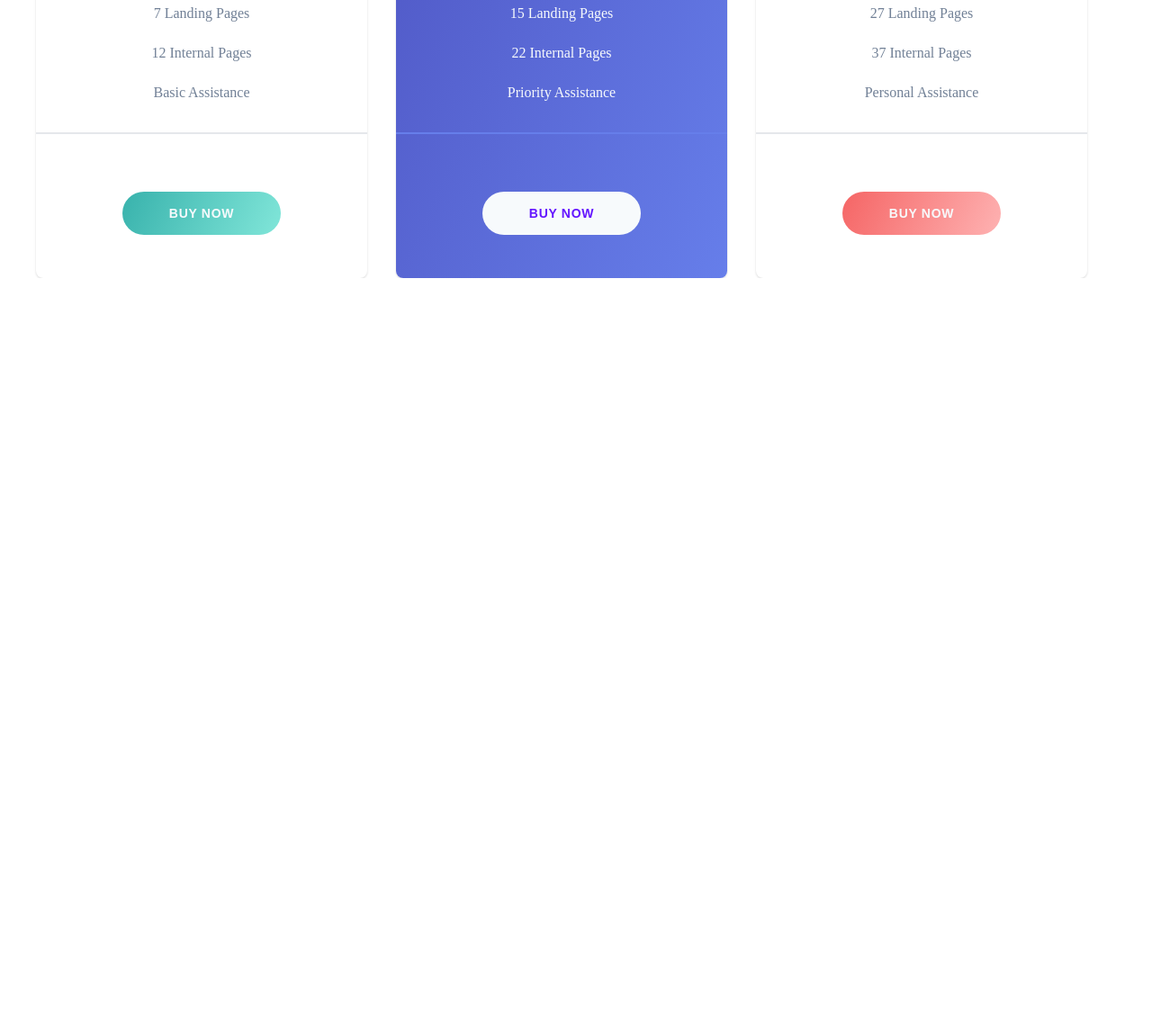
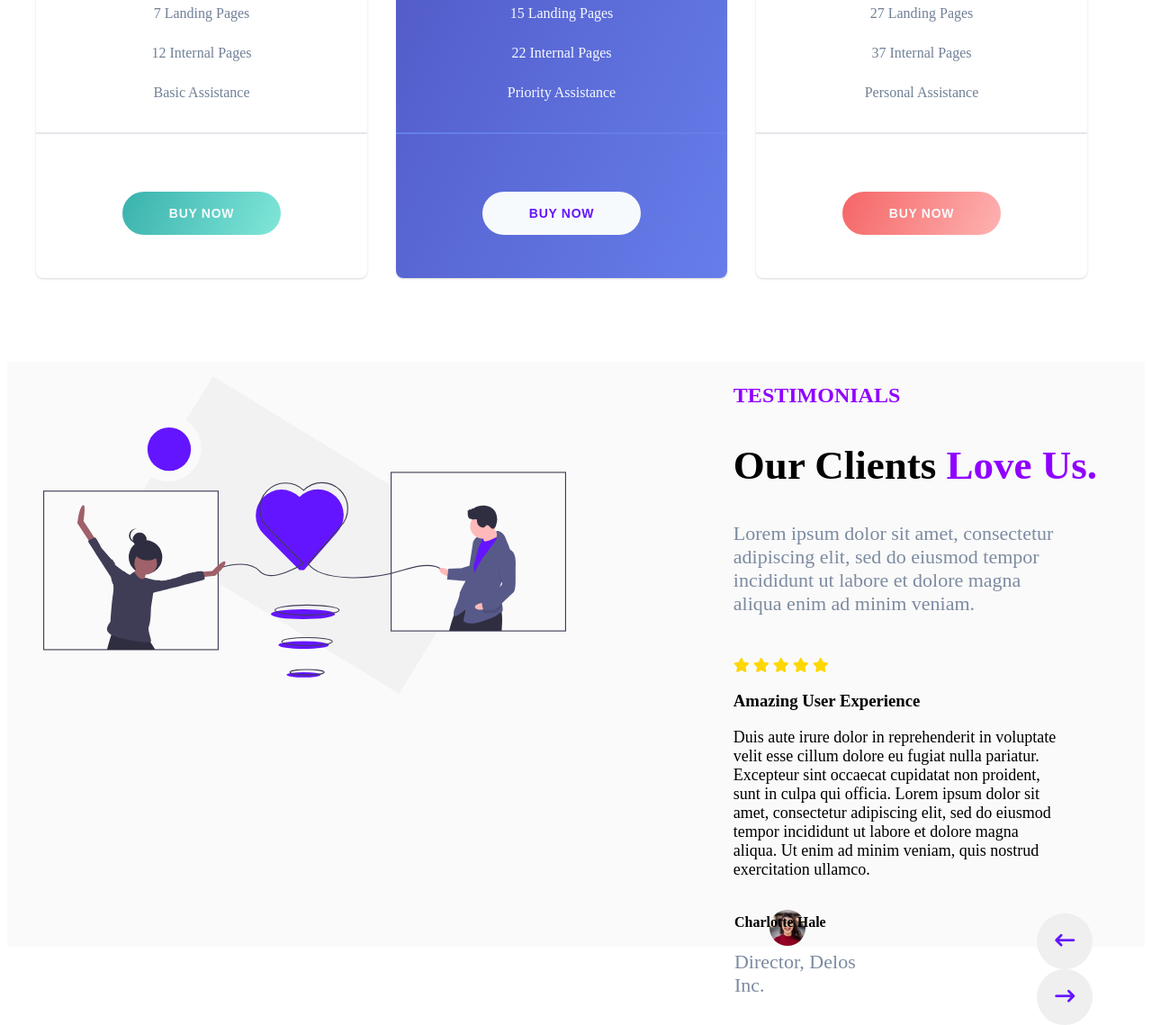
Before and after one commit to REDDraco1628/Final_project_Module_3, a plain HTML site: page index.html in a window 1280 px wide. Shown: the part 4674-5813 px from the top of the page at 90% size. Before the commit the page ends 4983 px from the top, so only its background shows below. Drawn offline with Linux system fonts and the light colour scheme; a web font is replaced by a local one.

Commit message:
Added the Testimonials section

```diff
--- a/index.html
+++ b/index.html
@@ -300,6 +300,52 @@
                 </div>
             </div>
         </section>
+        <section id="testimonials">
+            <div class="test__container">
+                <div class="test__row">
+                    <div class="test__img--sect">
+                        <figure>
+                            <img class="test__img" src="./assets/love-illustration.c759090fa833369ad6ffb6eb19cacb3e.svg">
+                        </figure>
+                    </div>
+                    <div class="test__column">
+                        <div class="test__text">
+                            <h3 class="test__title text-purple"> TESTIMONIALS </h3>
+                            <h1 class="test__subtitle"> Our Clients <span class="text-purple"> Love Us. </span></h1>
+                            <p class="test__para light__text"> Lorem ipsum dolor sit amet, consectetur adipiscing elit, sed do eiusmod tempor incididunt ut labore et dolore magna aliqua enim ad minim veniam.</p>
+                        </div>
+                        <div class="test__review">
+                            <div class="test__rating">
+                                <i class="fas fa-star"></i>
+                                <i class="fas fa-star"></i>
+                                <i class="fas fa-star"></i>
+                                <i class="fas fa-star"></i>
+                                <i class="fas fa-star"></i>
+                            </div>
+                            <div class="test__review--text">
+                                <h3> Amazing User Experience </h3>
+                                <p class="test__review--para">
+                                    Duis aute irure dolor in reprehenderit in voluptate velit esse cillum dolore eu fugiat nulla pariatur. Excepteur sint occaecat cupidatat non proident, sunt in culpa qui officia. Lorem ipsum dolor sit amet, consectetur adipiscing elit, sed do eiusmod tempor incididunt ut labore et dolore magna aliqua. Ut enim ad minim veniam, quis nostrud exercitation ullamco.
+                                </p>
+                            </div>
+                            <div class="test__review--person">
+                                <figure>
+                                    <img class="review__img" src="./assets/photo-1494790108377-be9c29b29330.avif">
+                                </figure>
+                                <div class="test__review--person--text">
+                                    <h4 class="review__name"> Charlotte Hale </h4>
+                                    <p class="light__text"> Director, Delos Inc.</p>
+                                </div>
+                                <div class="test__btn">
+                                    <button class="review__arrow--left"><i class="fa-solid fa-arrow-left-long"></i></button>
+                                    <button class="review__arrow--right"><i class="fa-solid fa-arrow-right-long"></i></button>
+                                </div>
+                            </div>
+                        </div>
+                    </div>
+                </div>
+            </div>
+        </section>
     </main>
 </body>
 </html>
--- a/style.css
+++ b/style.css
@@ -634,3 +634,88 @@ p {
     width: 100%;
     justify-content: space-between;
 }
+
+/*  Testimonials */
+
+#testimonials {
+    margin-top: 550px;
+    background-color: #FAFAFA;
+    height: 650px;
+}
+
+.test__row {
+    display: flex;
+    flex-direction: row;
+}
+
+.test__img {
+    display: flex;
+    width: 80%;
+}
+
+.test__column {
+    width: 50%;
+}
+
+.test__title {
+    font-size: 24px;
+}
+
+.test__para {
+    width: 80%;
+}
+
+.fa-star {
+    margin-top: 25px;
+    color: #FFD700;
+}
+
+.test__review--para {
+    font-size: 18px;
+    width: 80%;
+}
+
+.test__review--person {
+    display: flex;
+    flex-direction: row;
+}
+
+.review__img {
+    width: 10%;
+    border-radius: 50px;
+}
+
+.test__review--person--text {
+    margin-left: -480px;
+}
+
+.test__btn {
+    margin-left: 200px;
+}
+
+.review__arrow--left {
+    margin-top: 20px;
+    padding: 18px 20px;
+    border-radius: 500px;
+    border: none;
+    color: #6415ff;
+    font-size: 22px;
+    margin-right: 25px;
+    transition: all 300ms ease;
+}
+
+.review__arrow--right {
+    padding: 18px 20px;
+    border-radius: 500px;
+    border: none;
+    color: #6415ff;
+    font-size: 22px;
+    transition: all 300ms ease;
+}
+
+.review__arrow--left:hover,
+.review__arrow--right:hover {
+    cursor: pointer;
+    opacity: 0.90;
+    transform: translate(1px, -1px);
+}
```
